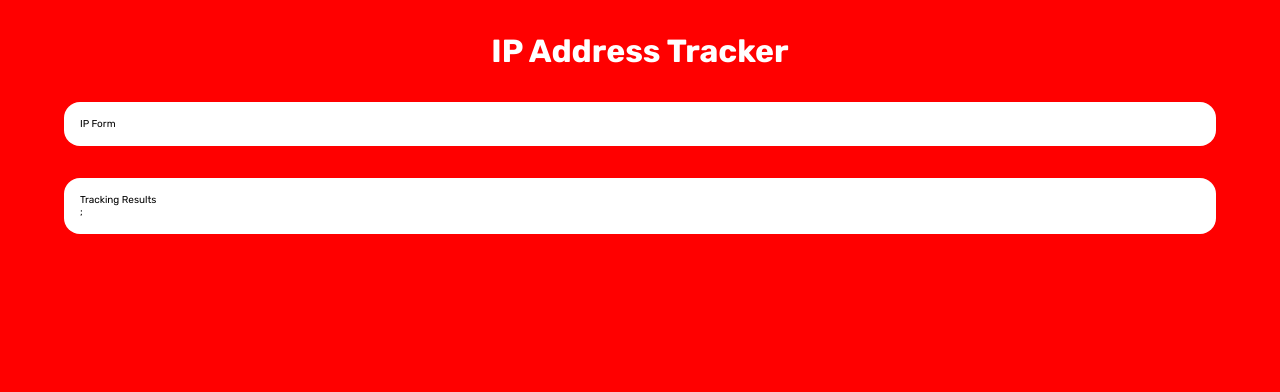
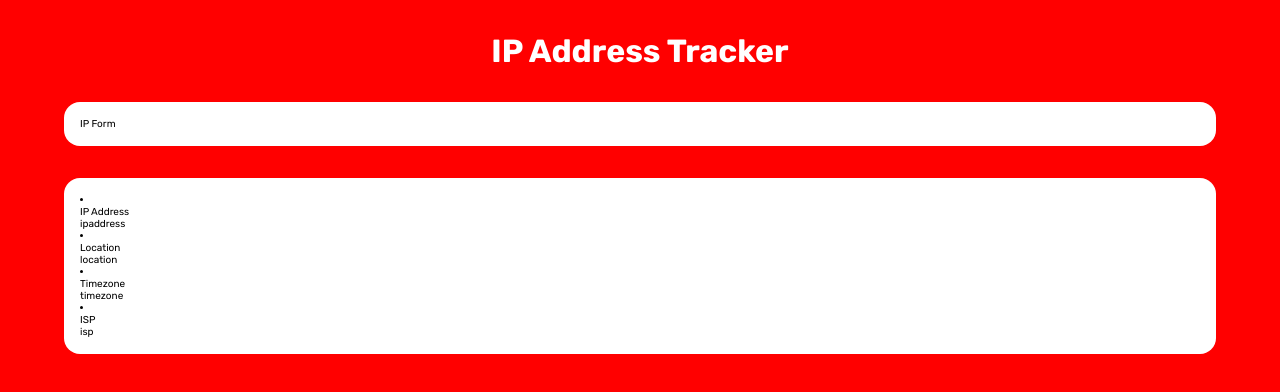
Before and after one commit to riwepo/fem-ip-address-tracker, a React (Create React App) app: page / in a window 1280 px wide. Shown: the top 392 px of the page. Built offline with nearby package versions, Linux system fonts and the light colour scheme.

Commit message:
added tracking result item display in list add dummy data

```diff
--- a/src/App.js
+++ b/src/App.js
@@ -7,13 +7,19 @@ import TrackingResults from "./components/TrackingResults";
 import classes from "./App.module.css";
 
 function App() {
+  const dummyTrackingResults = [
+    { heading: "IP Address", value: "ipaddress" },
+    { heading: "Location", value: "location" },
+    { heading: "Timezone", value: "timezone" },
+    { heading: "ISP", value: "isp" },
+  ];
   return (
     <main>
       <>
         <div className={classes.foregroundContainer}>
           <h1 className={classes.heading}>IP Address Tracker</h1>
           <IpForm />
-          <TrackingResults />
+          <TrackingResults items={dummyTrackingResults} />
         </div>
         <Background />
       </>
--- /dev/null
+++ b/src/components/TrackingResultItem.js
@@ -0,0 +1,14 @@
+import React from "react";
+
+import classes from "./TrackingResultItem.module.css";
+
+function TrackingResultItem({ heading, value }) {
+  return (
+    <div className={classes.container}>
+      <p className={classes.heading}>{heading}</p>
+      <p className={classes.value}>{value}</p>
+    </div>
+  );
+}
+
+export default TrackingResultItem;
--- a/src/components/TrackingResults.js
+++ b/src/components/TrackingResults.js
@@ -1,13 +1,20 @@
 import React from "react";
 
 import Card from "./ui/Card";
+import TrackingResultItem from "./TrackingResultItem";
 
 import classes from "./TrackingResults.module.css";
 
-function TrackingResults() {
+function TrackingResults({ items }) {
   return (
     <Card className={classes.card}>
-      <div>Tracking Results</div>;
+      {items.map((item) => {
+        return (
+          <li>
+            <TrackingResultItem heading={item.heading} value={item.value} />
+          </li>
+        );
+      })}
     </Card>
   );
 }
```
Also changed, not shown: src/components/TrackingResultItem.module.css (added).
